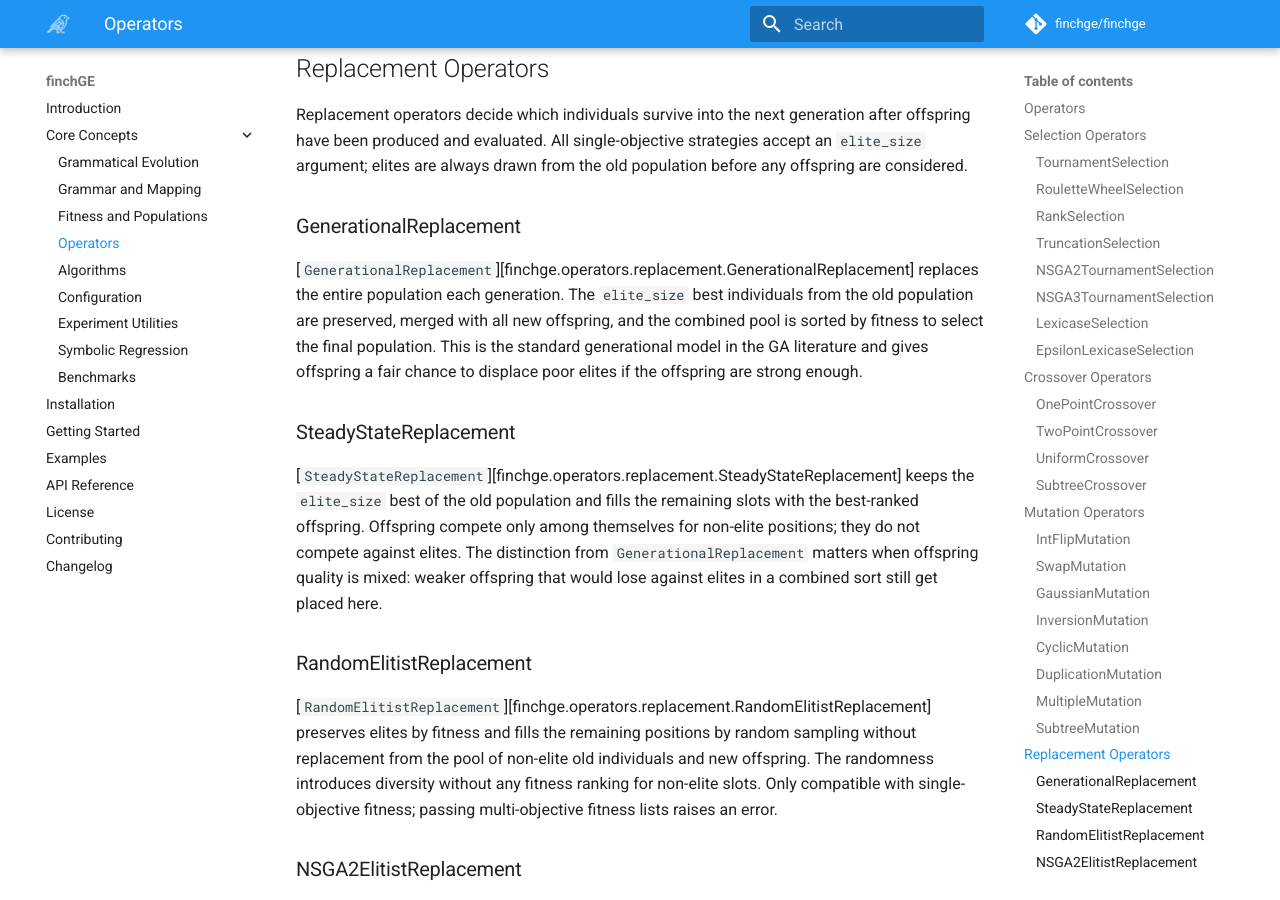
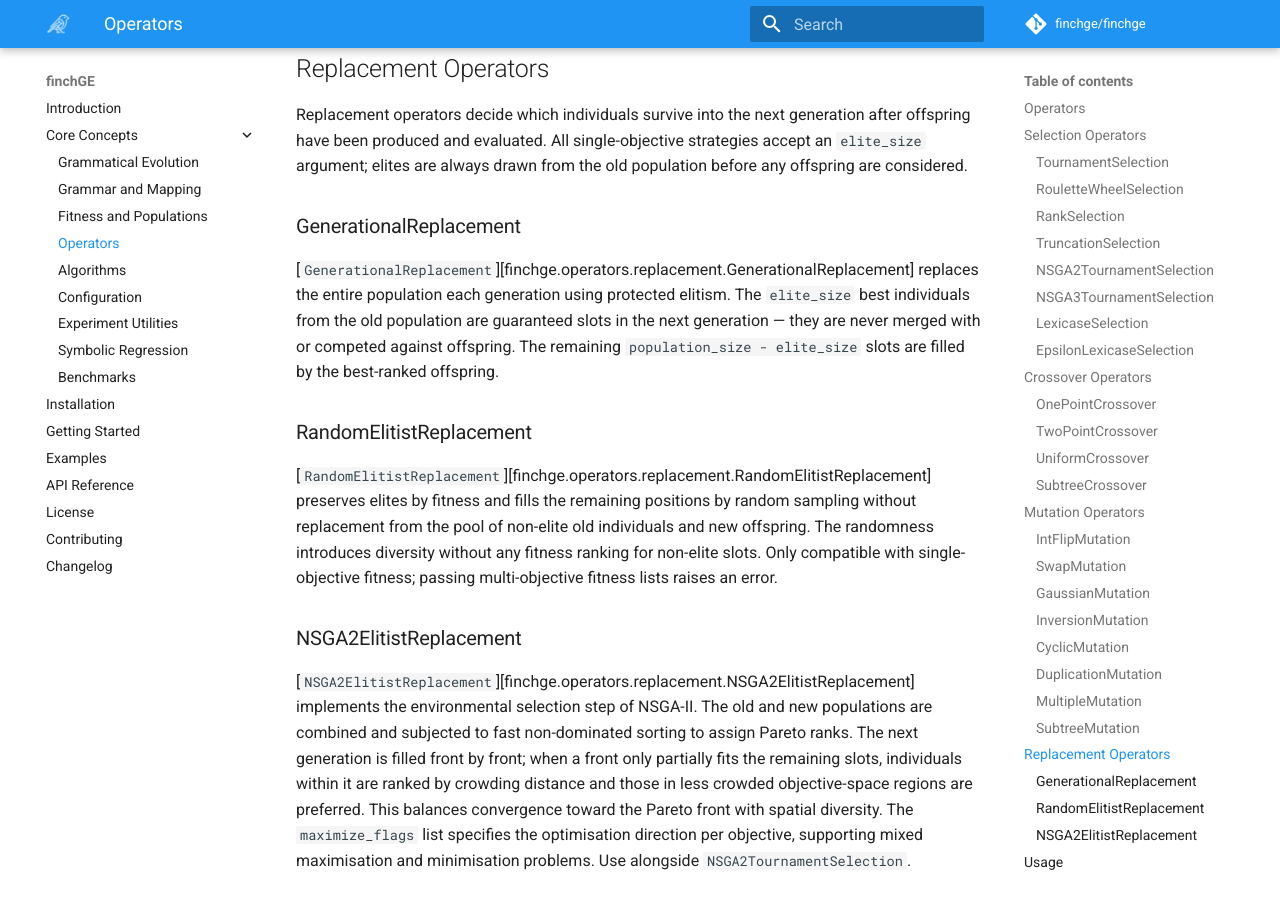
Before and after one commit to darshanz/finchge, an MkDocs documentation site: the page built from docs/operators.md, in a window 1280 px wide and 900 px high, scrolled down 6522 px. Built offline with MkDocs 1.6.1 and Material for MkDocs 9.7.7, drawn with Linux system fonts in a browser that asks for light colours; comment, search, counter and statistics services are not loaded; some of the changed text lies outside the part shown.

Commit message:
docs: updated documentation for replacement strategies

```diff
--- a/docs/operators.md
+++ b/docs/operators.md
@@ -9,7 +9,7 @@
 | Selection | Choose parents or survivors from the current population. | `TournamentSelection`, `RouletteWheelSelection`, `RankSelection`, `TruncationSelection`, `LexicaseSelection` |
 | Crossover | Recombine two parent individuals to create offspring. | `OnePointCrossover`, `TwoPointCrossover`, `UniformCrossover`, `SubtreeCrossover` |
 | Mutation | Modify an individual to introduce new variation. | `IntFlipMutation`, `SwapMutation`, `GaussianMutation`, `InversionMutation`, `CyclicMutation`, `DuplicationMutation`, `SubtreeMutation` |
-| Replacement | Decide how offspring and existing individuals form the next generation. | `GenerationalReplacement`, `SteadyStateReplacement`, `RandomElitistReplacement`, `NSGA2ElitistReplacement` |
+| Replacement | Decide how offspring and existing individuals form the next generation. | `GenerationalReplacement`, `RandomElitistReplacement`, `NSGA2ElitistReplacement` |
 
 ## Selection Operators
 
@@ -113,11 +113,8 @@
 
 ### GenerationalReplacement
 
-[`GenerationalReplacement`][finchge.operators.replacement.GenerationalReplacement] replaces the entire population each generation. The `elite_size` best individuals from the old population are preserved, merged with all new offspring, and the combined pool is sorted by fitness to select the final population. This is the standard generational model in the GA literature and gives offspring a fair chance to displace poor elites if the offspring are strong enough.
+[`GenerationalReplacement`][finchge.operators.replacement.GenerationalReplacement] replaces the entire population each generation using protected elitism. The `elite_size` best individuals from the old population are guaranteed slots in the next generation — they are never merged with or competed against offspring. The remaining `population_size - elite_size` slots are filled by the best-ranked offspring.
 
-### SteadyStateReplacement
-
-[`SteadyStateReplacement`][finchge.operators.replacement.SteadyStateReplacement] keeps the `elite_size` best of the old population and fills the remaining slots with the best-ranked offspring. Offspring compete only among themselves for non-elite positions; they do not compete against elites. The distinction from `GenerationalReplacement` matters when offspring quality is mixed: weaker offspring that would lose against elites in a combined sort still get placed here.
 
 ### RandomElitistReplacement
 
```
